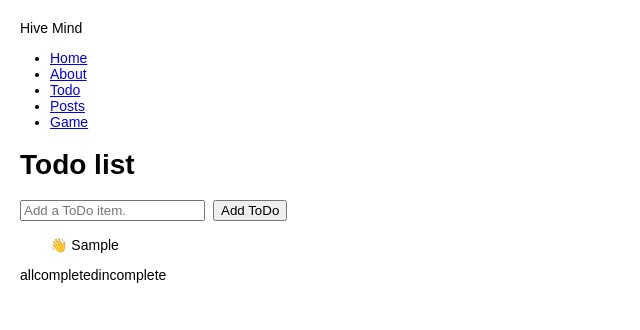
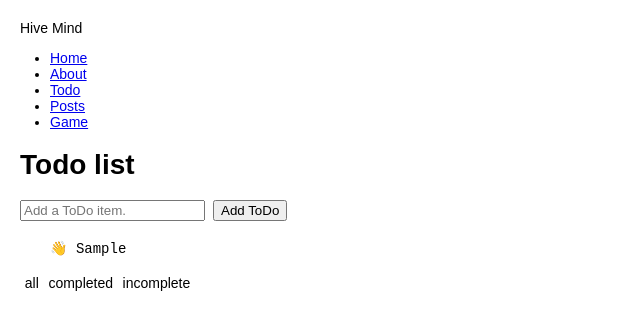
Before and after one commit to aneylon/Hive-Mind-RR, a React (Create React App) app: page /ToDo in a window 1280 px wide. Both pictures are taken after typing "Sample" into the empty fields and a click on the button "Add ToDo". Shown: the top 330 px of the page, without its empty margins (0-640 px from the left). Built offline with nearby package versions, Linux system fonts and the light colour scheme.

Commit message:
add styles.

```diff
--- a/src/components/ToDo/ToDoFilters.js
+++ b/src/components/ToDo/ToDoFilters.js
@@ -17,6 +17,7 @@ const ToDoFilters = ({activeFilter, setFilter}) => {
               currentFilter === activeFilter && 'filter--active'
             )}
             onClick={() => {
+              console.log('clicked')
               setFilter(currentFilter)
             }}
           >
--- a/src/components/ToDo/ToDoStyle.css
+++ b/src/components/ToDo/ToDoStyle.css
@@ -11,3 +11,24 @@
 	text-align: left;
 	list-style: none;
 }
+
+.todo-item {
+	font-family: monospace;
+	cursor: pointer;
+	line-height: 1.5rem;
+}
+
+.todo-item__text--completed {
+	text-decoration: line-through;
+	color: lightgray;
+}
+
+.filter {
+	padding: 0.3rem 0;
+	margin: 0 0.3rem;
+	cursor: pointer;
+}
+
+.filter--active {
+	border-bottom: 1px solid black;
+}
```
